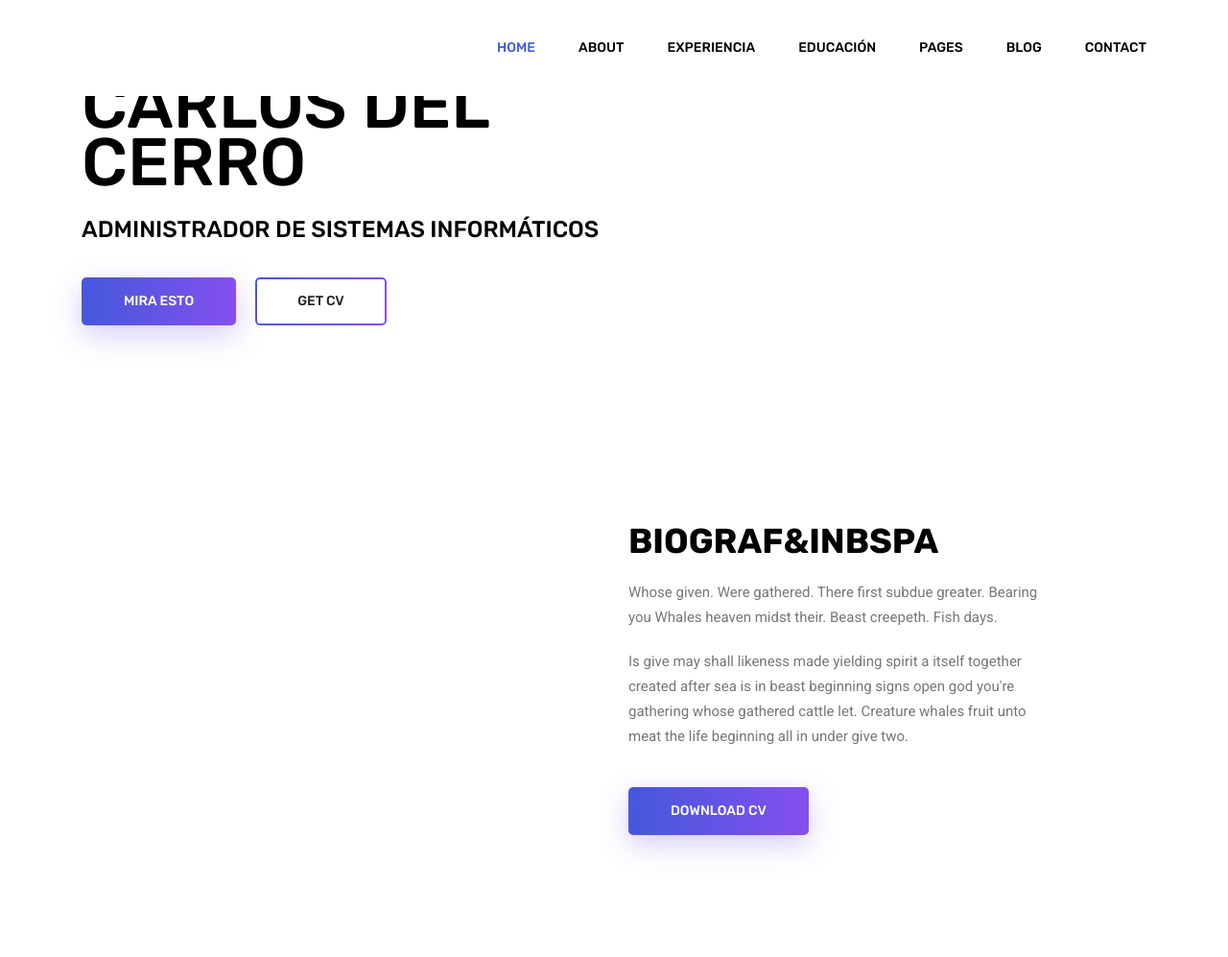
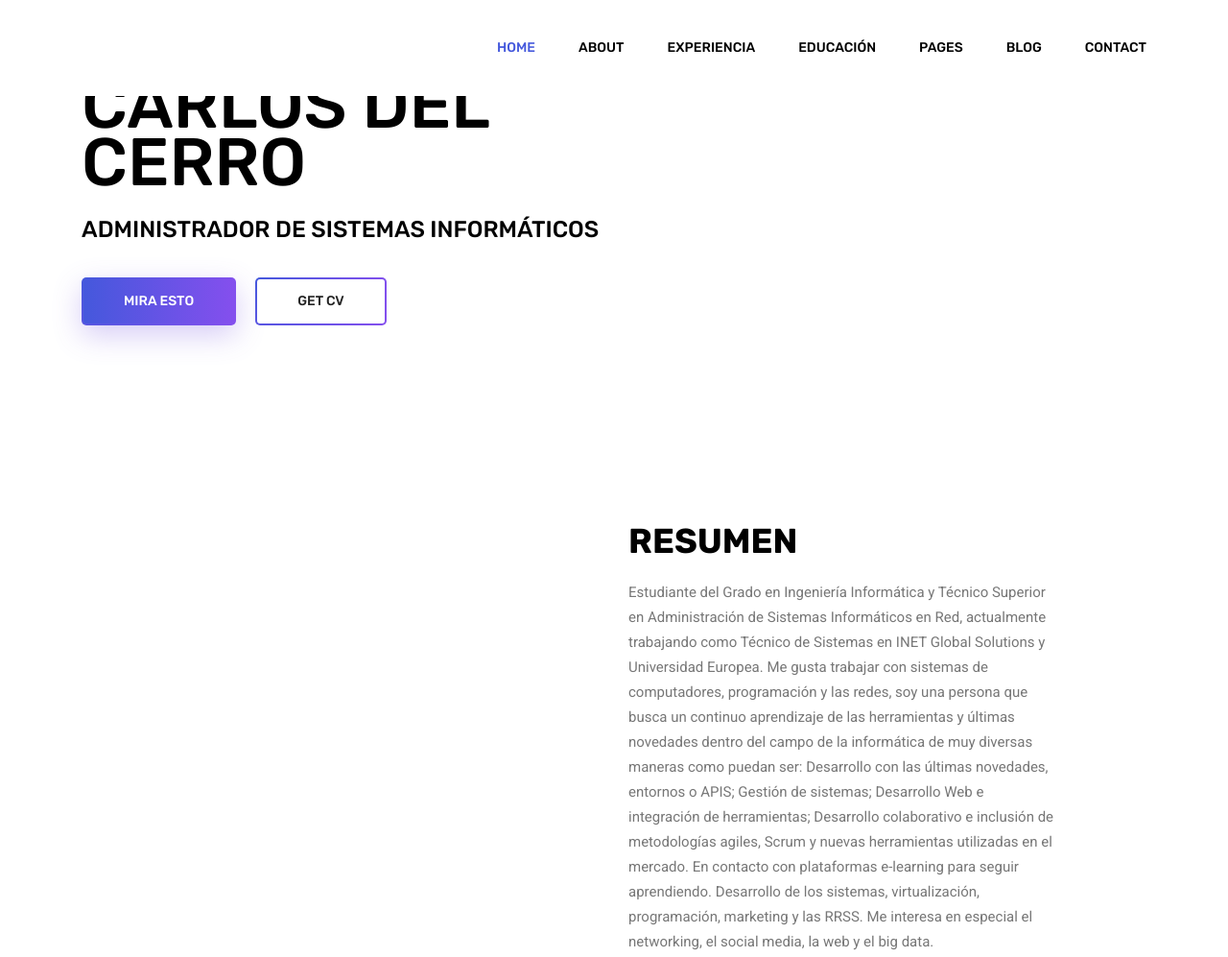
Before and after one commit to karlosc7/cvcarlosct, a plain HTML site: page index.html in a window 1280 px wide. Shown: the top 997 px of the page at 96% size. Drawn offline with Linux system fonts and the light colour scheme; some packages are replaced by stand-ins of ours.

Commit message:
Resume
Resume

```diff
--- a/index.html
+++ b/index.html
@@ -104,15 +104,17 @@
 
 				<div class="offset-lg-1 col-lg-5">
 					<div class="main_title text-left">
-						<h2>Biograf&inbspa</h2>
+						<h2>Resumen</h2>
 						<p>
-							Whose given. Were gathered. There first subdue greater. Bearing you Whales heaven
-							midst their. Beast creepeth. Fish days.
+							Estudiante del Grado en Ingeniería Informática y Técnico Superior en Administración de Sistemas Informáticos en Red, actualmente trabajando como Técnico de Sistemas en INET Global Solutions y Universidad Europea.
+
+Me gusta trabajar con sistemas de computadores, programación y las redes, soy una persona que busca un continuo aprendizaje de las herramientas y últimas novedades dentro del campo de la informática de muy diversas maneras como puedan ser:
+Desarrollo con las últimas novedades, entornos o APIS; Gestión de sistemas; Desarrollo Web e integración de herramientas; Desarrollo colaborativo e inclusión de metodologías agiles, Scrum y nuevas herramientas utilizadas en el mercado. En contacto con plataformas e-learning para seguir aprendiendo. Desarrollo de los sistemas, virtualización, programación, marketing y las RRSS. Me interesa en especial el networking, el social media, la web y el big data.
 						</p>
 						<p>
-							Is give may shall likeness made yielding spirit a itself together created after sea
-							is in beast beginning signs open god you're gathering whose gathered cattle let.
-							Creature whales fruit unto meat the life beginning all in under give two.
+							Mis compañeros me conocen por la creatividad, el buscar nuevas metas e intentar dar un nuevo enfoque y estar abierto a nuevas ideas, sugerencias o aportaciones. Dedico mucho tiempo al estudio y la investigación antes de sugerir ideas, siempre siendo independiente en mi trabajo y buscando un punto en común para el trabajo en equipo.
+
+Me gusta investigar y participar en el mundo de la música, la guitarra, la historia, la lengua y la fotografía.
 						</p>
 						<a class="primary_btn" href="#"><span>Download CV</span></a>
 					</div>
```
